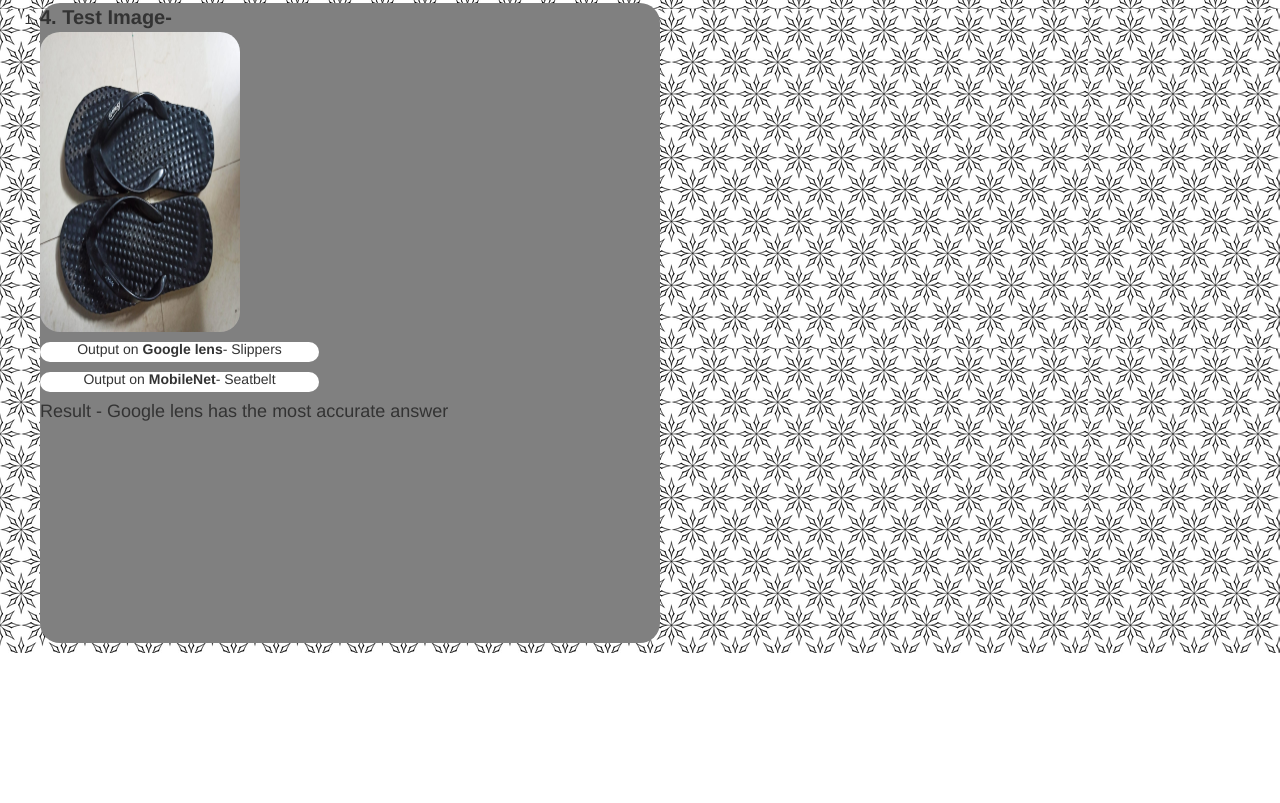
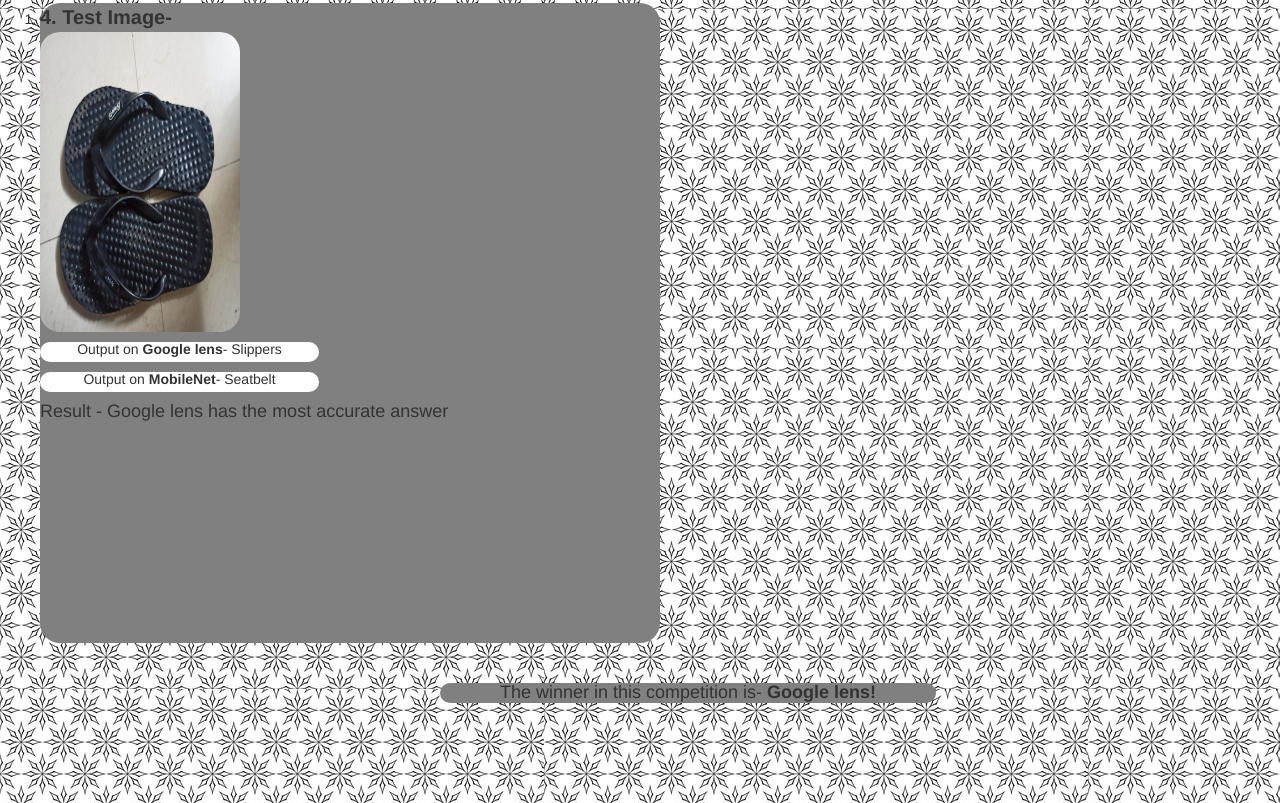
Before and after one commit to Chekrishsupra/Mobilenet-vs-Google-lens, a plain HTML site: page index.html in a window 1280 px wide. Shown: the part 2031-2834 px from the top of the page. Before the commit the page ends 2684 px from the top, so only its background shows below. Drawn offline with nearby package versions, Linux system fonts and the light colour scheme; a script that the page names is missing; a web font is replaced by a local one.

Commit message:
Add files via upload

```diff
--- a/index.html
+++ b/index.html
@@ -92,6 +92,12 @@
             </div>
         </div>
         </ol>
+        <ol>
+            <br>
+            <div class="final_result">
+                <h4>The winner in this competition is- <b>Google lens!</b></h4>
+            </div>
+        </ol>
         <div class="copy_right_footer">
             Developed by- Chetan Krishna Kodali
             </div>
--- a/style.css
+++ b/style.css
@@ -55,3 +55,11 @@
   font-family: 'Teko', sans-serif;
   font-size: 20px;
 }
+.final_result {
+  margin-bottom: 100px;
+  background-color: grey;
+  border-radius: 20px;
+  text-align: center;
+  width: 40%;
+  margin-left: 400px;
+}
```
